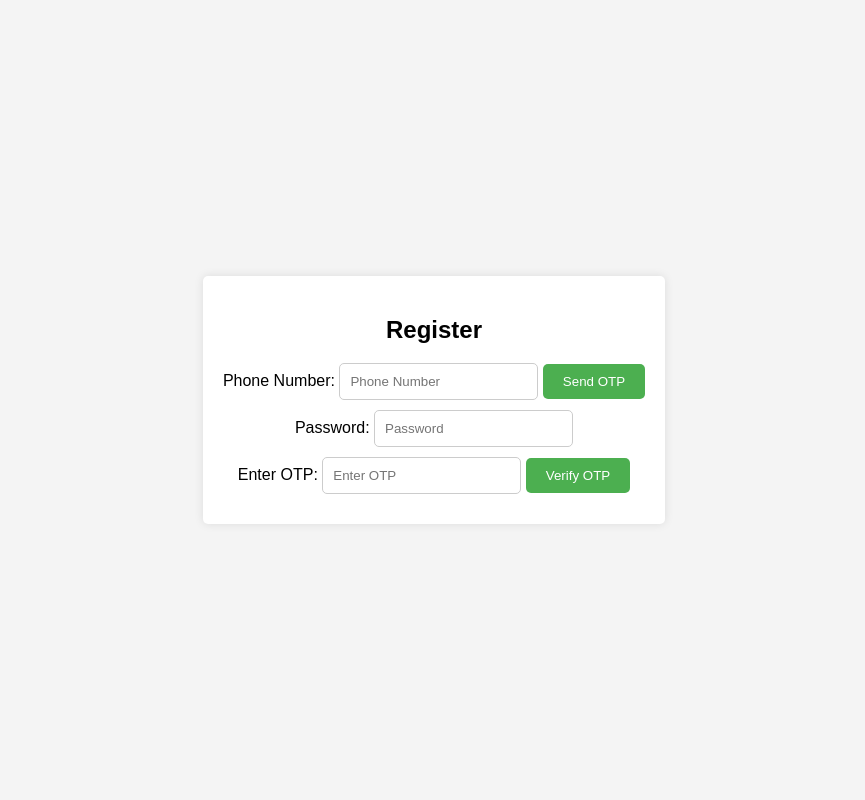
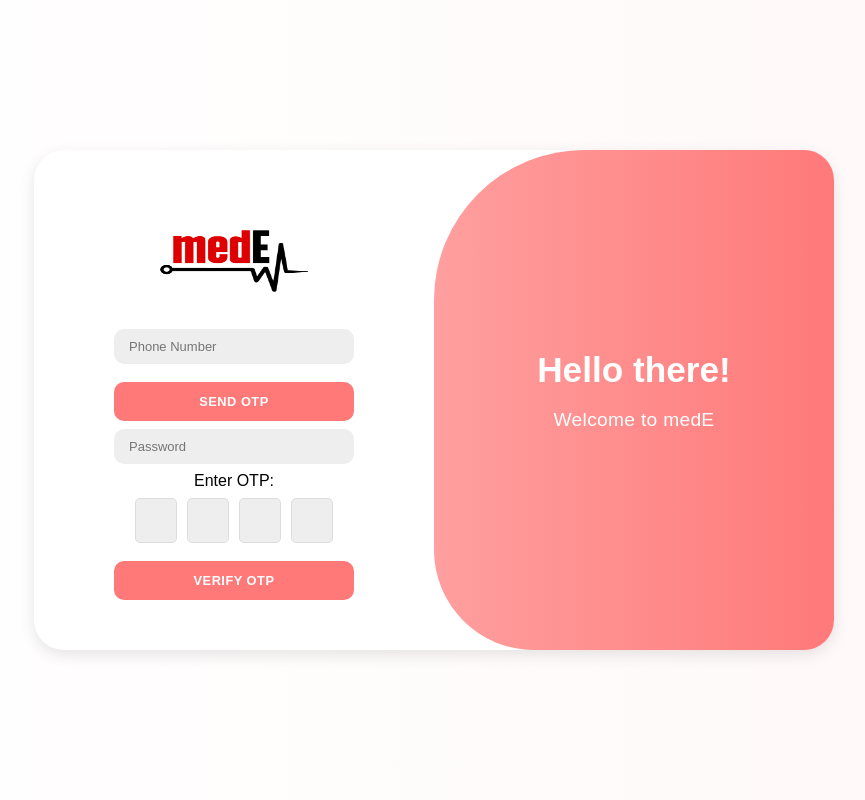
Before and after one commit to Lycanthrope8/medE---An-Online-Ecommerce-site-for-Medicines, a Django app: page /register/ in a window 1280 px wide. Shown: the whole page, without its empty margins (206-1071 px from the left). Run offline with Django 4.2, Linux system fonts and the light colour scheme; parts of the project's set-up code (start-up, migrations or seed data) failed here and were passed over.

Commit message:
latest design update

```diff
--- a/authentication/templates/register.html
+++ b/authentication/templates/register.html
@@ -1,77 +1,79 @@
 <!DOCTYPE html>
+{% load static %}
 <html lang="en">
-
   <head>
-    <meta charset="UTF-8">
-    <meta name="viewport" content="width=device-width, initial-scale=1.0">
-    <title>Registration Page</title>
-    <style>
-        body {
-            font-family: Arial, sans-serif;
-            background-color: #f4f4f4;
-            margin: 0;
-            padding: 0;
-            display: flex;
-            justify-content: center;
-            align-items: center;
-            height: 100vh;
-        }
-
-        .registration-container {
-            background-color: #ffffff;
-            padding: 20px;
-            border-radius: 5px;
-            box-shadow: 0px 0px 10px 0px rgba(0, 0, 0, 0.1);
-            text-align: center;
-        }
-
-        .registration-container input {
-            /* width: 100%; */
-            margin-bottom: 10px;
-            padding: 10px;
-            border: 1px solid #ccc;
-            border-radius: 5px;
-        }
-
-        .registration-container button {
-            background-color: #4caf50;
-            color: white;
-            border: none;
-            border-radius: 5px;
-            padding: 10px 20px;
-            cursor: pointer;
-        }
-
-        .registration-container button:hover {
-            background-color: #45a049;
-        }
-    </style>
+    <meta charset="UTF-8" />
+    <meta name="viewport" content="width=device-width, initial-scale=1.0" />
+    <link
+      rel="stylesheet"
+      href="https://cdnjs.cloudflare.com/ajax/libs/font-awesome/6.4.2/css/all.min.css"
+    />
+    <link rel="icon" type="image/x-icon" href="{% static 'favicon.png' %}">
+    <link rel="stylesheet" type="text/css" href="{% static 'login.css' %}" />
+    <title>medE</title>
   </head>
 
   <body>
-    <div class="registration-container">
-        <h2>Register</h2>
+    <div class="container" id="container">
       <!-- Form to Send OTP -->
-    <form action="{% url 'send_otp' %}" method="POST">
+
+      <div class="form-container sign-up" style="display: flex;flex-direction: column;">
+        <img src="{% static 'favicon.png' %}" alt=" medX logo">
+        <form style="padding: 0;" method="post" action="{% url 'send_otp' %}">
             {% csrf_token %}
-        <label for="phone_number">Phone Number:</label>
-        <input type="text" name="phone_number" id="phone_number" placeholder="Phone Number" required>
+            <input id="phone_number" type="text" name="phone_number" placeholder="Phone Number" required/>
             <button type="submit">Send OTP</button>
         </form>
 
         <!-- OTP Verification Form -->
 
-    <form action="{% url 'verify_otp' %}" method="POST">
+        <form style="padding: 0;" action="{% url 'verify_otp' %}" method="POST">
           {% csrf_token %}
-        <label for="password">Password:</label>
-        <input type="text" name="password" id="password" placeholder="Password" required>
-        <br>
+
+          <input type="text" name="password" id="password" placeholder="Password" required/>
           <label for="otp">Enter OTP:</label>
-        <input type="text" name="otp" id="otp" placeholder="Enter OTP" required>
-        <input type="hidden" name="phone_number" value="{{ phone_number }}">
+          <div class="input-field">
+            <input type="number" name="otp" id="otp" />
+            <input type="number" name="otp" id="otp" disabled />
+            <input type="number" name="otp" id="otp" disabled />
+            <input type="number" name="otp" id="otp" disabled />
+          </div>
+          <input type="hidden" name="phone_number" value="{{ phone_number }}" />
           <button type="submit">Verify OTP</button>
         </form>
       </div>
+      <div class="toggle-container toggle-right">
+        <div class="toggle bg-right">
+          <div class="toggle-panel">
+
+            <h1>Hello there!</h1>
+            <p>Welcome to medE</p>
+            <!-- <button id="login"><a href="{% url 'myregister' %}">Register Now</a></button> -->
+          </div>
+        </div>
+      </div>
+    </div>
   </body>
+  <script>
+    const inputs = document.querySelectorAll("#otp"),
+    button = document.querySelector("button");
 
+    inputs.forEach((i, index1) => {
+      i.addEventListener("keyup", () => {
+        const currentInput = i,
+          nextInput = i.nextElementSibling,
+          prevInput = i.previousElementSibling;
+
+          if (currentInput.value.length > 1){
+            currentInput.value = "";
+            return;
+          }
+          if (nextInput && nextInput.hasAttribute("disabled") && currentInput.value !== ""){
+            nextInput.removeAttribute("disabled");
+            nextInput.focus();
+          }
+      });
+    });
+
+  </script>
 </html>
--- a/medE/settings.py
+++ b/medE/settings.py
@@ -103,7 +103,7 @@ DATABASES = {
 # settings.py
 
 LOGOUT_REDIRECT_URL='home'
-ALLOWED_HOSTS = ["127.0.0.1", "192.168.0.106", "192.168.0.108", "192.168.0.104", "localhost"]
+ALLOWED_HOSTS = ["127.0.0.1", "192.168.0.106", "192.168.0.108", "192.168.0.104", "192.168.0.110", "localhost"]
 
 
 # Password validation
--- /dev/null
+++ b/static/login.css
@@ -0,0 +1,250 @@
+/*** RESETTING CSS ***/
+* {
+    margin: 0;
+    padding: 0;
+    box-sizing: border-box;
+    font-family: "poppins", sans-serif;
+}
+a {
+  color: inehrit !important;
+  text-decoration: none !important;
+}
+
+address {
+  font-style: normal;
+}
+li {
+  list-style: none;
+}
+button {
+  background: none;
+  font: inherit;
+  border: none;
+  cursor: none;
+}
+html {
+  font-family: "Poppins", sans-serif;
+  scroll-behavior: smooth;
+  overflow-x: hidden;
+}
+input {
+  display: block;
+  width: 100%;
+  font: inherit;
+}
+input::placeholder {
+  font: inherit;
+}
+body {
+  background: linear-gradient(to left, #fff8f8, rgb(255, 255, 255));
+  overflow-x: hidden;
+  display: flex;
+  align-items: center;
+  justify-content: center;
+  flex-direction: column;
+  height: 100vh;
+}
+body::-webkit-scrollbar {
+  width: 15px;
+}
+body::-webkit-scrollbar-track {
+  background: white;
+  border-left: 1px solid hsl(0, 0%, 93%);
+}
+body::-webkit-scrollbar-thumb:hover {
+  background: hsl(0, 0%, 70%);
+}
+
+/*** -------------------------------------- ***/
+
+.container {
+    background-color: white;
+    border-radius: 30px;
+    box-shadow: 0 5px 15px rgba(0, 0, 0, 0.1);
+    position: relative;
+    overflow: hidden;
+    width: 800px;
+    max-width: 100%;
+    min-height: 500px;
+}
+.container p {
+    font-size: 0.8rem;
+    line-height: 20px;
+    letter-spacing: 0.3px;
+    margin: 20px 0;
+}
+
+.container span {
+    font-size: 12px;
+}
+
+.container a {
+    color: white;
+    font-size: 0.8rem;
+    text-decoration: none;
+    margin: 15px 0 10px;
+}
+
+.container button {
+  background-color: #ff7979;
+  color: white;
+  font-size: 0.8rem;
+  padding: 10px 45px;
+  border: 2px solid #ff7979;
+  border-radius: 10px;
+  font-weight: 600;
+  letter-spacing: 0.5px;
+  text-transform: uppercase;
+  margin-top: 10px;
+  cursor: pointer;
+  width: 100%;
+  transition: 0.3s ease;
+}
+.container button:hover {
+  background-color: white;
+  border: 2px solid #ff7979;
+  color: #ff7979;
+}
+.container button:hover a {
+  color: #ff7979;
+}
+
+.container form {
+    background-color: white;
+    display: inline-flex;
+    align-items: center;
+    justify-content: center;
+    flex-direction: column;
+    padding: 0 20px;
+    width: 60%;
+    /* height: 100%; */
+}
+
+.social-icons {
+    margin: 20px 0;
+}
+
+.social-icons a {
+    border: 1px solid #ccc;
+    border-radius: 20%;
+    display: inline-flex;
+    align-items: center;
+    justify-content: center;
+    margin: 0 3px;
+    width: 40px;
+    height: 40px;
+}
+
+.container input {
+    background-color: #eee;
+    border: none;
+    margin: 8px 0;
+    padding: 10px 15px;
+    font-size: 13px;
+    border-radius: 10px;
+    width: 100%;
+    outline: none;
+}
+
+.form-container {
+    position: absolute;
+    top: 0;
+    height: 100%;
+    display: flex;
+    justify-content: center;
+    align-items: center;
+}
+
+.sign-in {
+  align-items: center;
+  justify-content: center;
+  right: 0;
+  width: 50%;
+  z-index: 2;
+}
+.sign-up {
+  align-items: center;
+  justify-content: center;
+  left: 0;
+  width: 50%;
+  z-index: 2;
+}
+
+.toggle-container {
+  position: absolute;
+  top: 0;
+  width: 50%;
+  height: 100%;
+  overflow: hidden;
+  z-index: 1000;
+}
+
+.toggle{
+  position: relative;
+  /* background-color: #ff8080; */
+  height: 100%;
+  color: #fff;
+  left: 0;
+}
+
+.toggle-panel {
+  position: absolute;
+  color: white;
+  width: 100%;
+  height: 100%;
+  display: flex;
+  flex-direction: column;
+  align-items: center;
+  justify-content: center;
+  padding: 0 30px;
+  text-align: center;
+  top: 0;
+}
+
+.toggle-panel h1 {
+  font-size: 2.2rem;
+}
+.toggle-panel p {
+  font-size: 1.2rem;
+  font-weight: 500;
+}
+img {
+  position: relative;
+  height: 120px;
+  width: 160px;
+}
+.toggle-right {
+  right: 0%;
+  border-radius: 150px 0 0 100px;
+}
+.toggle-left {
+  left: 0%;
+  border-radius: 0 150px 100px 0;
+}
+.bg-left {
+  background: linear-gradient(to left, #ff9f9f, #ff7979);
+}
+.bg-right {
+  background: linear-gradient(to right, #ff9f9f, #ff7979);
+}
+
+.input-field {
+  display: flex;
+  gap: 10px;
+}
+
+.input-field input {
+  height: 45px;
+  width: 42px;
+  border-radius: 5px;
+  outline: none;
+  text-align: center;
+  font-size: 1.125rem;
+  font-weight: 500;
+  border: 1px solid#ddd;
+}
+
+.input-field input::-webkit-inner-spin-button,
+.input-field input::-webkit-outer-spin-button{
+  display: none;
+}
--- a/templates/index.html
+++ b/templates/index.html
@@ -7,7 +7,7 @@
 	<meta name="viewport" content="width=device-width, initial-scale=1.0">
 	<title>medE</title>
 	<link rel="stylesheet" href="https://cdnjs.cloudflare.com/ajax/libs/font-awesome/6.4.2/css/all.min.css">
-	<link rel="icon" type="image/x-icon" href="{% static 'Favicon.png' %}">
+	<link rel="icon" type="image/x-icon" href="{% static 'favicon.png' %}">
 	<link rel="stylesheet" type="text/css" href="{% static 'style.css' %}">
 	<link href="https://cdn.jsdelivr.net/npm/bootstrap@5.0.2/dist/css/bootstrap.min.css" rel="stylesheet"
 		integrity="sha384-EVSTQN3/azprG1Anm3QDgpJLIm9Nao0Yz1ztcQTwFspd3yD65VohhpuuCOmLASjC" crossorigin="anonymous">
@@ -586,7 +586,7 @@
 		<div class="footer-top section">
 			<div class="container">
 				<div class="footer-brand">
-					<a href="#" class="logo"><img style="border-radius: 10px;" src="{% static 'Favicon.png' %}"
+					<a href="#" class="logo"><img style="border-radius: 10px;" src="{% static 'favicon.png' %}"
 							width="80" alt="logo"></a>
 					<p class="footer-text">
 						If you have any queries please contact us at <a href="mailto:support@gmail.com"
```
Also changed, not shown: authentication/templates/login.html (+32 -63 lines), templates/confirm.html (+6 -11 lines). Lines whose indentation alone changed are shown as unchanged.
